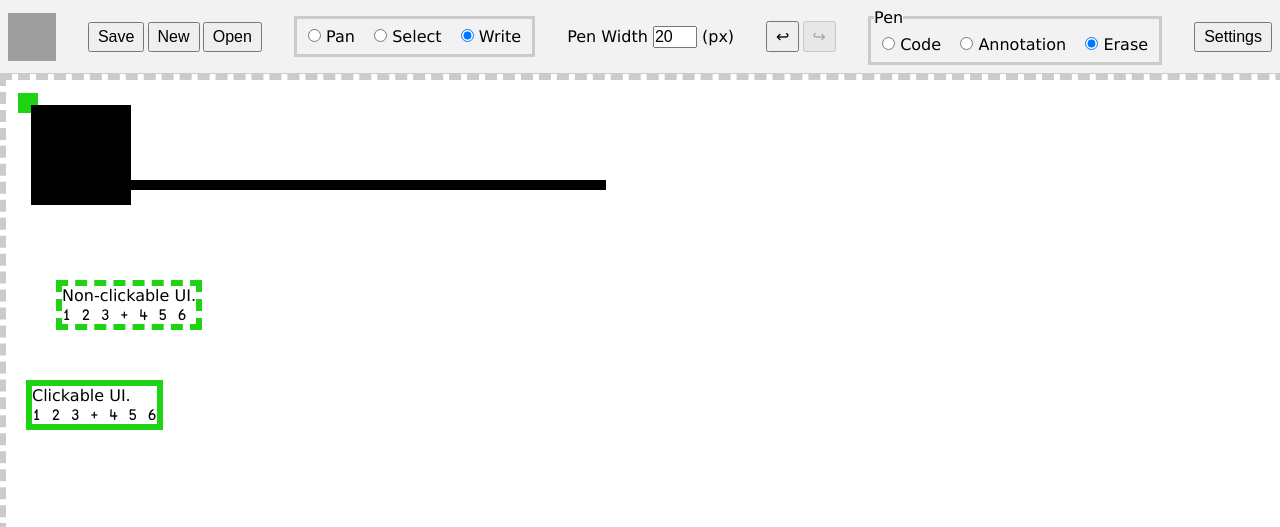
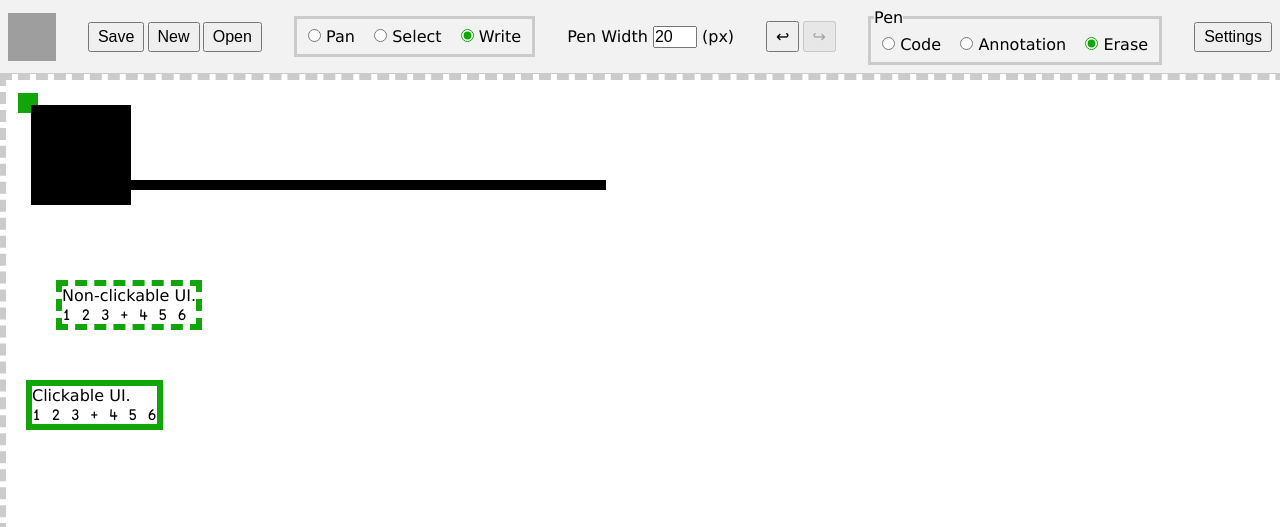
Before and after one commit to A-Team-Name/Enscribe, a Django app: page /layering/ in a window 1280 px wide. Shown: the top 527 px of the page. Run offline with Django 5.2, Linux system fonts and the light colour scheme; grey boxes are pictures that could not be loaded.

Commit message:
common.css: Darker accent color, applied as accent-color
The new accent-color CSS style allows us to make radio buttons etc use
our accent color.

```diff
--- a/backend/static/common.css
+++ b/backend/static/common.css
@@ -8,9 +8,9 @@
 :root {
     /* Colors (American spelling since it's what CSS uses) */
     --default-background-color: white;
-    --ui-accent-color: #1ed214;
     --ui-border-color: #cbcbcb;
     --ui-background-color: #f2f2f2;
+    --ui-accent-color: #10A608;
     --ui-output-color: #ff0000;
     --writing-code-color: #000000;
     --writing-annotation-color: #0000ff;
@@ -29,6 +29,7 @@
 }
 
 body {
+    accent-color: var(--ui-accent-color);
     font-family: Verdana, sans-serif;
     font-size: 12pt;
     background-color: var(--default-background-color);
```
